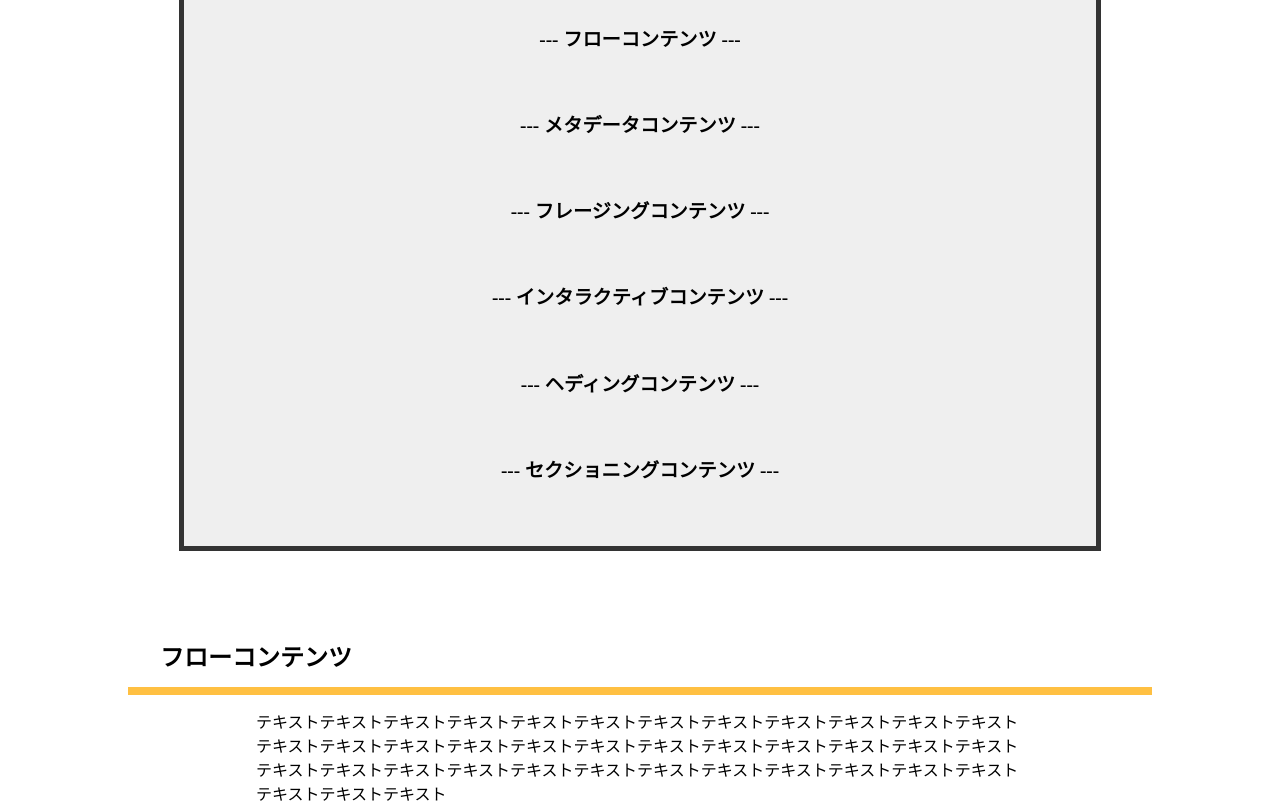
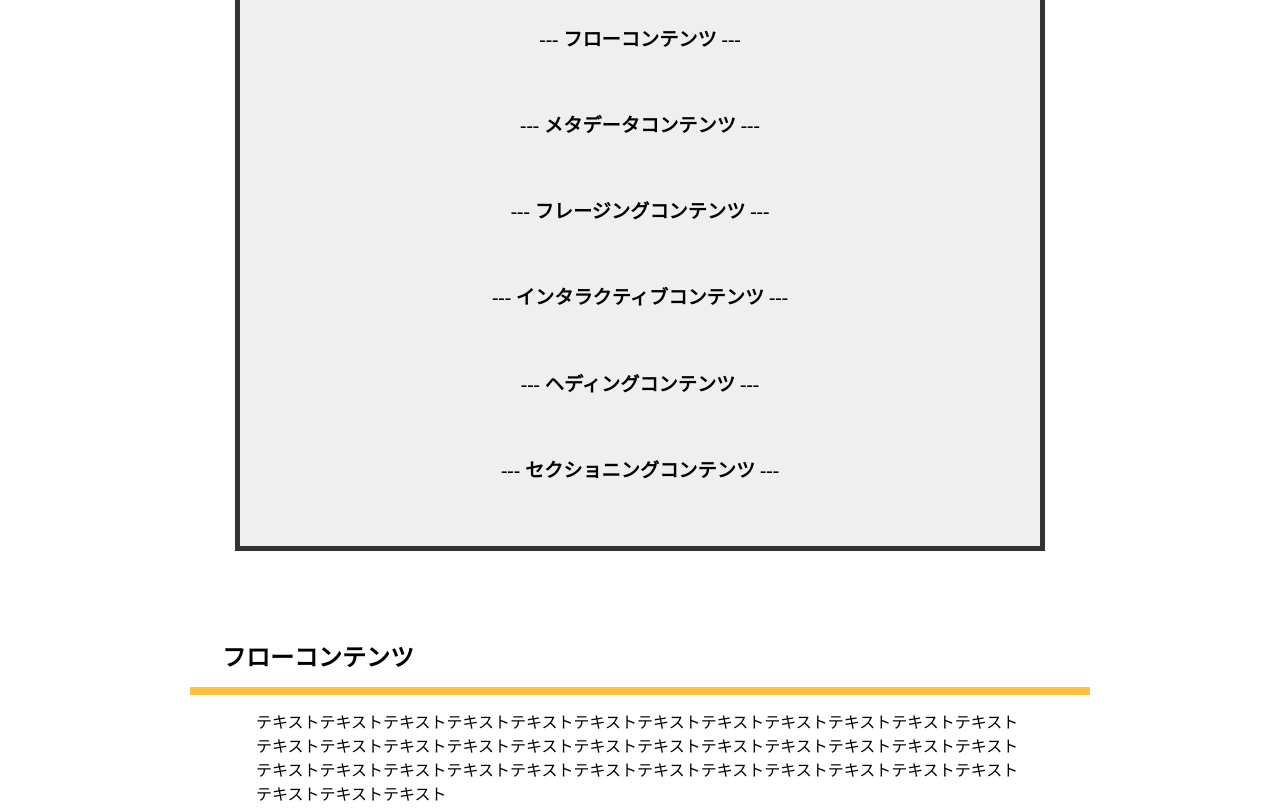
Before and after one commit to kazuya90/pages, a website: page index.html in a window 1280 px wide. Shown: the part 285-1093 px from the top of the page. Drawn offline with Linux system fonts and the light colour scheme.

Commit message:
maxwidth 1024px->900px

```diff
--- a/css/Foundation/_size.scss
+++ b/css/Foundation/_size.scss
@@ -1,2 +1,2 @@
-$min-width: 200px;
-$max-width: 1024px;
+$min-width: 400px;
+$max-width: 900px;
```
Also changed, not shown: css/style.css, 1 other file.
